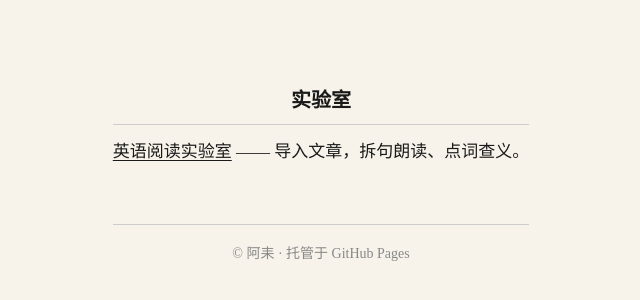
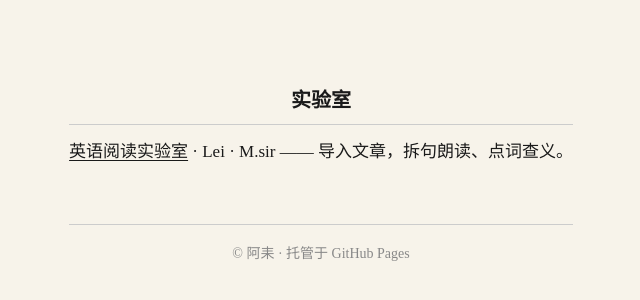
Before and after one commit to guava1986/guava1986.github.io, a plain HTML site: page index.html in a window 1280 px wide. Shown: the part 218-518 px from the top of the page, without its empty margins (319-959 px from the left). Drawn offline with Linux system fonts and the light colour scheme.

Commit message:
主页：英语阅读实验室加创作者名 Lei · M.sir

```diff
--- a/index.html
+++ b/index.html
@@ -35,7 +35,7 @@
   <section>
     <h2>实验室</h2>
     <ul>
-      <li><a href="zixishi/">英语阅读实验室</a> —— 导入文章，拆句朗读、点词查义。</li>
+      <li><a href="zixishi/">英语阅读实验室</a> · Lei · M.sir —— 导入文章，拆句朗读、点词查义。</li>
     </ul>
   </section>
 
```
